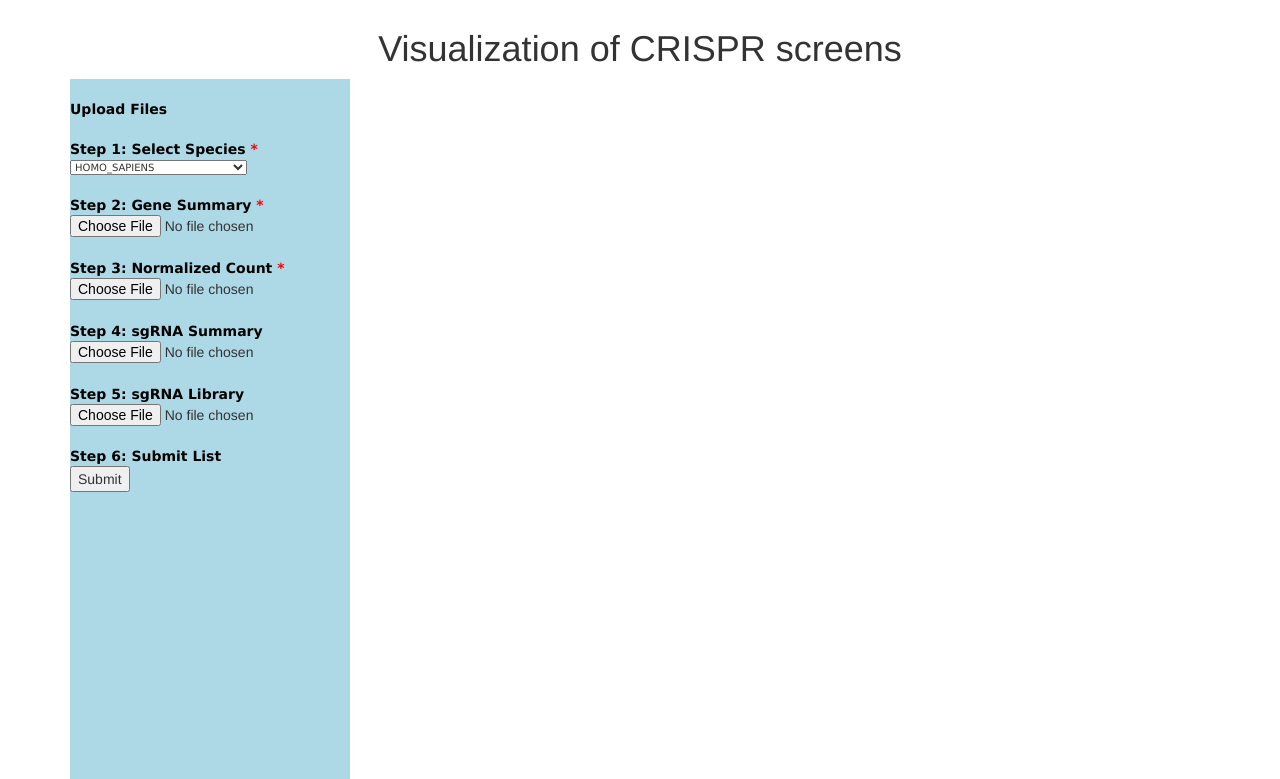
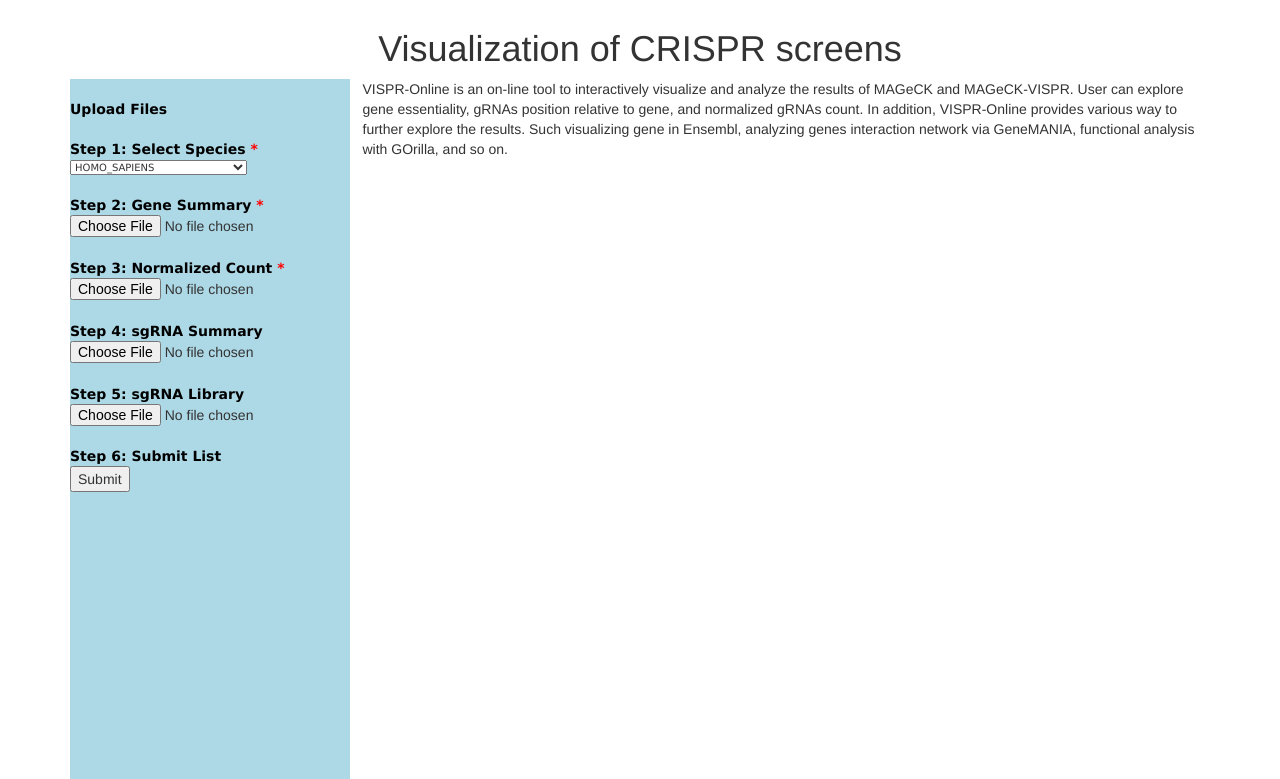
Before and after one commit to lemoncyb/VISPR-online, a Flask app: page / in a window 1280 px wide. Shown: the part 51-830 px from the top of the page. Run offline with Flask 2, Linux system fonts and the light colour scheme; parts of the project's set-up code (start-up, migrations or seed data) failed here and were passed over; some libraries are stand-ins or nearby versions.

Commit message:
add some introduction to VISPR-Online

```diff
--- a/vispr_screen/templates/index.html
+++ b/vispr_screen/templates/index.html
@@ -5,10 +5,16 @@
 
 <div class="container">
 
+  <div class="row">
+    <div class="col-md-12">
       <div id="frontpage">
         <h1> Visualization of CRISPR screens </h1>
       </div>
+    </div>
+  </div>
 
+  <div class="row">
+    <div class="col-md-3">
       <DIV id="tabcontentcontainer" style="height: 700px">
         <!--Upload div section-->
         <div id="divUpload" class="tabcontent">
@@ -90,6 +96,18 @@
       </form>
             </div>
       </DIV>
+    </div>
+
+    <div class="col-md-9">
+      <p>
+        VISPR-Online is an on-line tool to interactively visualize and analyze the results of MAGeCK and MAGeCK-VISPR.
+        User can explore gene essentiality, gRNAs position relative to gene, and normalized gRNAs count.
+        In addition, VISPR-Online provides various way to further explore the results. Such visualizing gene in Ensembl,
+        analyzing genes interaction network via GeneMANIA, functional analysis with GOrilla, and so on.
+      </p>
+    </div>
+  </div>
+
 </div>
 <script src="/static/jquery.blockUI.js"></script>
 <script>
```
Also changed, not shown: vispr_screen/templates/targets.html (indentation only).
